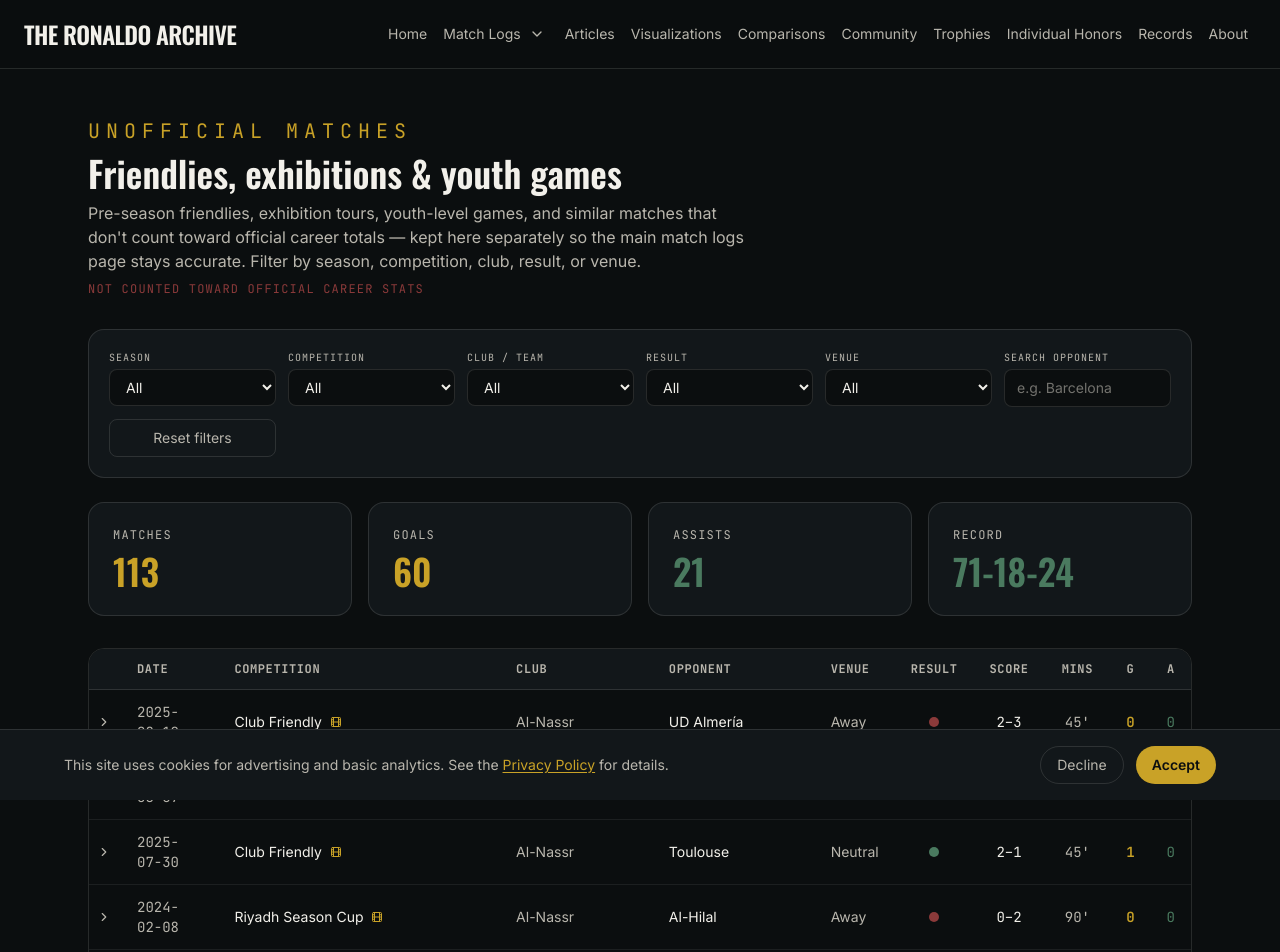
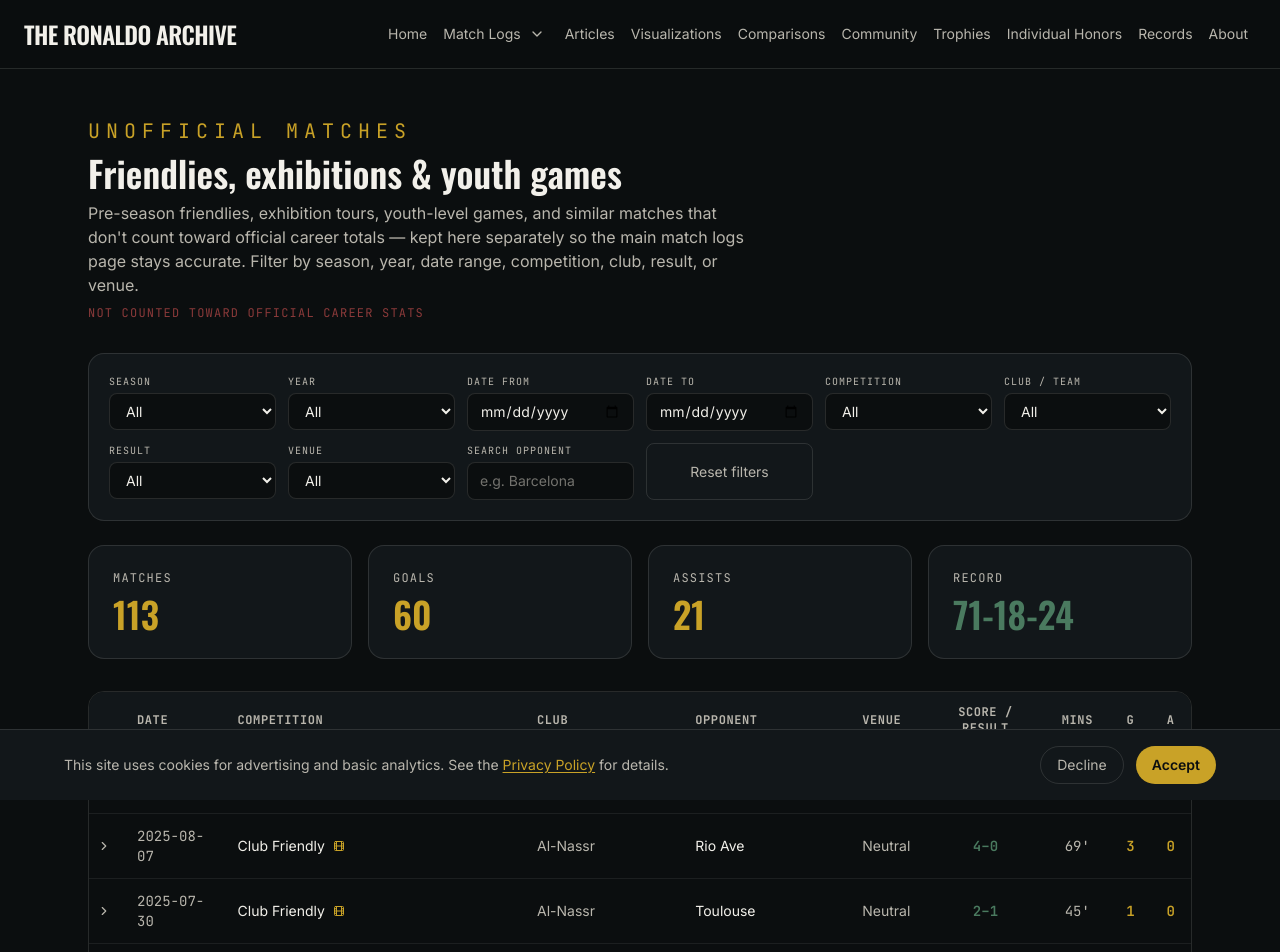
Before and after one commit to ronaldogoatsfc/cr7archive, a Next.js app: page /match-logs/unofficial in a window 1280 px wide. Shown: the top 952 px of the page. Built offline with nearby package versions, Linux system fonts and the light colour scheme.

Commit message:
Match official log filters and result styling on unofficial logs

```diff
--- a/app/match-logs/unofficial/page.js
+++ b/app/match-logs/unofficial/page.js
@@ -13,6 +13,9 @@ import StatCard from "@/components/StatCard";
 
 const DEFAULT_FILTERS = {
   season: "All",
+  year: "All",
+  dateFrom: "",
+  dateTo: "",
   competition: "All",
   team: "All",
   result: "All",
@@ -56,7 +59,11 @@ function Select({ label, value, onChange, options }) {
   );
 }
 
-const resultDot = { W: "bg-turf-bright", D: "bg-paper-dim", L: "bg-goal-red" };
+function getScoreColor(result) {
+  if (result === "W") return "text-turf-bright";
+  if (result === "L") return "text-goal-red";
+  return "text-paper-dim";
+}
 
 function StatTile({ label, value }) {
   return (
@@ -155,6 +162,10 @@ export default function UnofficialMatchesPage() {
   const [expandedId, setExpandedId] = useState(null);
 
   const seasons = useMemo(() => getSeasonsSorted(matches), []);
+  const years = useMemo(
+    () => [...new Set(matches.map((match) => match.date?.slice(0, 4)).filter(Boolean))].sort((a, b) => b.localeCompare(a)),
+    []
+  );
   const competitions = useMemo(
     () => getUniqueValues(matches, "competition"),
     []
@@ -192,7 +203,7 @@ export default function UnofficialMatchesPage() {
         Pre-season friendlies, exhibition tours, youth-level games, and similar
         matches that don&apos;t count toward official career totals — kept
         here separately so the main match logs page stays accurate. Filter by
-        season, competition, club, result, or venue.
+        season, year, date range, competition, club, result, or venue.
       </p>
       <p className="mt-2 max-w-2xl font-mono text-xs uppercase tracking-widest text-goal-red">
         Not counted toward official career stats
@@ -205,6 +216,36 @@ export default function UnofficialMatchesPage() {
           onChange={(v) => updateFilter("season", v)}
           options={seasons}
         />
+        <Select
+          label="Year"
+          value={filters.year}
+          onChange={(v) => updateFilter("year", v)}
+          options={years}
+        />
+        <label className="flex flex-col gap-1">
+          <span className="font-mono text-[10px] uppercase tracking-widest text-paper-dim">
+            Date from
+          </span>
+          <input
+            type="date"
+            value={filters.dateFrom}
+            max={filters.dateTo || undefined}
+            onChange={(e) => updateFilter("dateFrom", e.target.value)}
+            className="rounded-lg border border-line bg-pitch px-3 py-2 text-sm text-paper focus-visible:outline focus-visible:outline-2 focus-visible:outline-gold"
+          />
+        </label>
+        <label className="flex flex-col gap-1">
+          <span className="font-mono text-[10px] uppercase tracking-widest text-paper-dim">
+            Date to
+          </span>
+          <input
+            type="date"
+            value={filters.dateTo}
+            min={filters.dateFrom || undefined}
+            onChange={(e) => updateFilter("dateTo", e.target.value)}
+            className="rounded-lg border border-line bg-pitch px-3 py-2 text-sm text-paper focus-visible:outline focus-visible:outline-2 focus-visible:outline-gold"
+          />
+        </label>
         <Select
           label="Competition"
           value={filters.competition}
@@ -252,7 +293,7 @@ export default function UnofficialMatchesPage() {
       <div className="mt-6 grid grid-cols-2 gap-4 sm:grid-cols-4">
         <StatCard label="Matches" value={totals.matches} />
         <StatCard label="Goals" value={totals.goals} />
-        <StatCard label="Assists" value={totals.assists} accent="turf" />
+        <StatCard label="Assists" value={totals.assists} />
         <StatCard
           label="Record"
           value={`${totals.wins}-${totals.draws}-${totals.losses}`}
@@ -270,8 +311,7 @@ export default function UnofficialMatchesPage() {
               <th className="px-4 py-3">Club</th>
               <th className="px-4 py-3">Opponent</th>
               <th className="px-4 py-3">Venue</th>
-              <th className="px-4 py-3 text-center">Result</th>
-              <th className="px-4 py-3 text-center">Score</th>
+              <th className="px-4 py-3 text-center">Score / Result</th>
               <th className="px-4 py-3 text-center">Mins</th>
               <th className="px-4 py-3 text-center">G</th>
               <th className="px-4 py-3 text-center">A</th>
@@ -308,15 +348,20 @@ export default function UnofficialMatchesPage() {
                     <td className="px-4 py-3 text-paper-dim">{m.team}</td>
                     <td className="px-4 py-3 text-paper">{m.opponent}</td>
                     <td className="px-4 py-3 text-paper-dim">{m.venue}</td>
-                    <td className="px-4 py-3 text-center">
-                      <span
-                        className={`inline-block h-2.5 w-2.5 rounded-full ${
-                          resultDot[m.result]
-                        }`}
-                        title={m.result}
-                      />
-                    </td>
-                    <td className="data-mono px-4 py-3 text-center text-paper">
+                    <td
+                      className={`data-mono px-4 py-3 text-center font-semibold ${getScoreColor(
+                        m.result
+                      )}`}
+                      title={
+                        m.result === "W"
+                          ? "Win"
+                          : m.result === "D"
+                            ? "Draw"
+                            : m.result === "L"
+                              ? "Loss"
+                              : "Result unavailable"
+                      }
+                    >
                       {m.scoreFor}–{m.scoreAgainst}
                     </td>
                     <td className="data-mono px-4 py-3 text-center text-paper-dim">
@@ -325,7 +370,7 @@ export default function UnofficialMatchesPage() {
                     <td className="data-mono px-4 py-3 text-center font-semibold text-gold">
                       {m.goals}
                     </td>
-                    <td className="data-mono px-4 py-3 text-center text-turf-bright">
+                    <td className="data-mono px-4 py-3 text-center font-semibold text-gold">
                       {m.assists}
                     </td>
                   </tr>
@@ -336,7 +381,7 @@ export default function UnofficialMatchesPage() {
             {filtered.length === 0 && (
               <tr>
                 <td
-                  colSpan={11}
+                  colSpan={10}
                   className="px-4 py-10 text-center text-paper-dim"
                 >
                   No unofficial matches logged yet.
```
